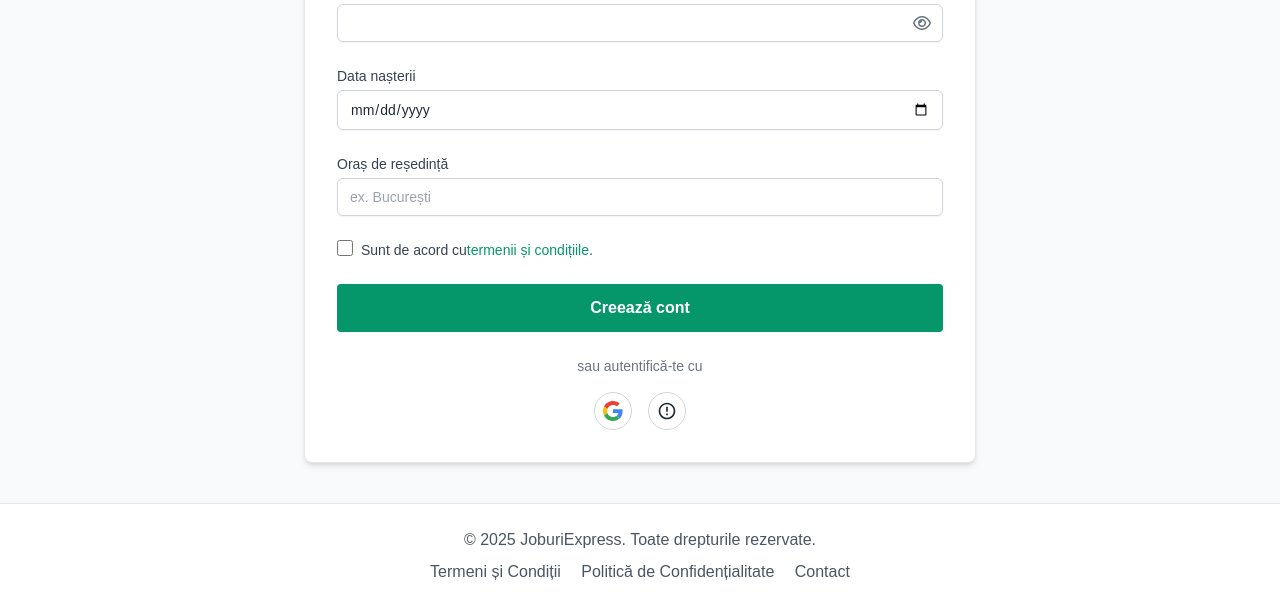
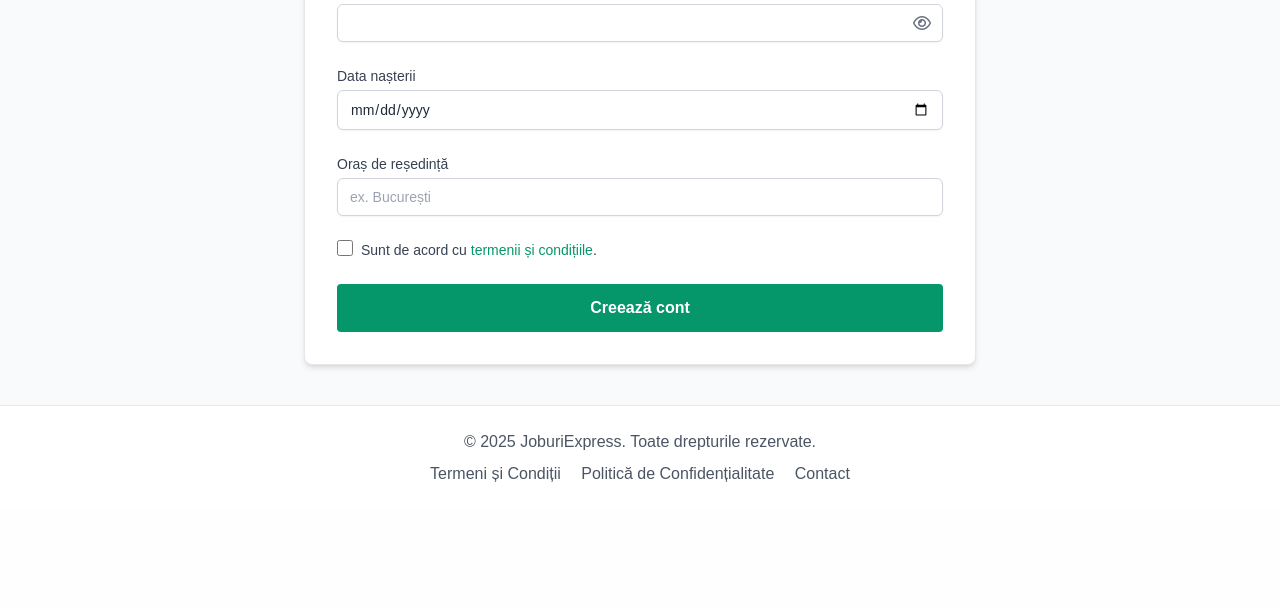
Before and after one commit to GaitanS/locuridemunca, a Django app: page /accounts/signup/jobseeker/ in a window 1280 px wide. Shown: the part 989-1597 px from the top of the page. After the commit the page ends 1471 px from the top, so only its background shows below. Run offline with Django 5.2, Linux system fonts and the light colour scheme; some libraries are stand-ins or nearby versions.

Commit message:
feat(accounts): add unique constraint to email and company name fields
- Make User.email field unique to prevent duplicate accounts
- Make CompanyProfile.company_name unique to avoid duplicate company entries
- Remove social login placeholder from signup form template

```diff
--- a/accounts/models.py
+++ b/accounts/models.py
@@ -10,6 +10,7 @@ class User(AbstractUser):
         ('job_seeker', 'Job Seeker'),
         ('company', 'Company'),
     )
+    email = models.EmailField(unique=True)
     user_type = models.CharField(max_length=20, choices=USER_TYPE_CHOICES, default='job_seeker')
 
     # Add related_name to avoid clashes with default User model's groups and user_permissions
@@ -71,7 +72,7 @@ class CompanyProfile(models.Model):
     Profile specific to Companies.
     """
     user = models.OneToOneField(User, on_delete=models.CASCADE, primary_key=True, related_name='companyprofile')
-    company_name = models.CharField("Numele companiei", max_length=255)
+    company_name = models.CharField("Numele companiei", max_length=255, unique=True)
     # Address fields
     street_address = models.CharField("Adresă sediu social (stradă, număr...)", max_length=255, blank=True, null=True)
     city = models.CharField("Oraș", max_length=100, blank=True, null=True)
--- a/templates/registration/signup_form.html
+++ b/templates/registration/signup_form.html
@@ -309,7 +309,7 @@
     <div class="flex items-start">
         {{ form.terms_agreement }}
         <label for="{{ form.terms_agreement.id_for_label }}" class="ml-2 block text-sm text-gray-700">
-            {{ form.terms_agreement.label }} <a href="{% url 'core:terms' %}" target="_blank" class="text-emerald-600 hover:underline font-medium"> termenii și condițiile</a>.
+            {{ form.terms_agreement.label }}&nbsp;<a href="{% url 'core:terms' %}" target="_blank" class="text-emerald-600 hover:underline font-medium">termenii și condițiile</a>.
             {# Removed 'ejobs' reference and added link #}
         </label>
     </div>
@@ -330,22 +330,7 @@
     </button>
   </form>
 
-  {# Optional: Social Login #}
-   {% if user_type == 'job_seeker' %}
-    <div class="mt-6 text-center">
-        <p class="text-sm text-gray-500 mb-4">sau autentifică-te cu</p>
-        <div class="flex justify-center space-x-4">
-            <button class="p-2 border border-gray-300 rounded-full hover:bg-gray-100">
-                {# Google Icon Placeholder #}
-                <svg class="w-5 h-5" viewBox="0 0 48 48"><path fill="#EA4335" d="M24 9.5c3.54 0 6.71 1.22 9.21 3.6l6.85-6.85C35.9 2.38 30.47 0 24 0 14.62 0 6.51 5.38 2.56 13.22l7.98 6.19C12.43 13.72 17.74 9.5 24 9.5z"></path><path fill="#4285F4" d="M46.98 24.55c0-1.57-.15-3.09-.38-4.55H24v9.02h12.94c-.58 2.96-2.26 5.48-4.78 7.18l7.73 6c4.51-4.18 7.09-10.36 7.09-17.65z"></path><path fill="#FBBC05" d="M10.53 28.59c-.48-1.45-.76-2.99-.76-4.59s.27-3.14.76-4.59l-7.98-6.19C.92 16.46 0 20.12 0 24c0 3.88.92 7.54 2.56 10.78l7.97-6.19z"></path><path fill="#34A853" d="M24 48c6.48 0 11.93-2.13 15.89-5.81l-7.73-6c-2.15 1.45-4.92 2.3-8.16 2.3-6.26 0-11.57-4.22-13.47-9.91l-7.98 6.19C6.51 42.62 14.62 48 24 48z"></path><path fill="none" d="M0 0h48v48H0z"></path></svg>
-            </button>
-             <button class="p-2 border border-gray-300 rounded-full hover:bg-gray-100">
-                 {# Apple Icon Placeholder #}
-                 <svg class="w-5 h-5" viewBox="0 0 24 24"><path fill="currentColor" d="M12 2C6.48 2 2 6.48 2 12s4.48 10 10 10 10-4.48 10-10S17.52 2 12 2zm0 18c-4.41 0-8-3.59-8-8s3.59-8 8-8 8 3.59 8 8-3.59 8-8 8zm-1-13h2v6h-2zm0 8h2v2h-2z"></path></svg> {# Simple placeholder #}
-            </button>
-        </div>
-    </div>
-   {% endif %}
+
 
 </div>
 
```
Also changed, not shown: accounts/migrations/0008_alter_companyprofile_company_name_alter_user_email_and_more.py (added), db.sqlite3.
